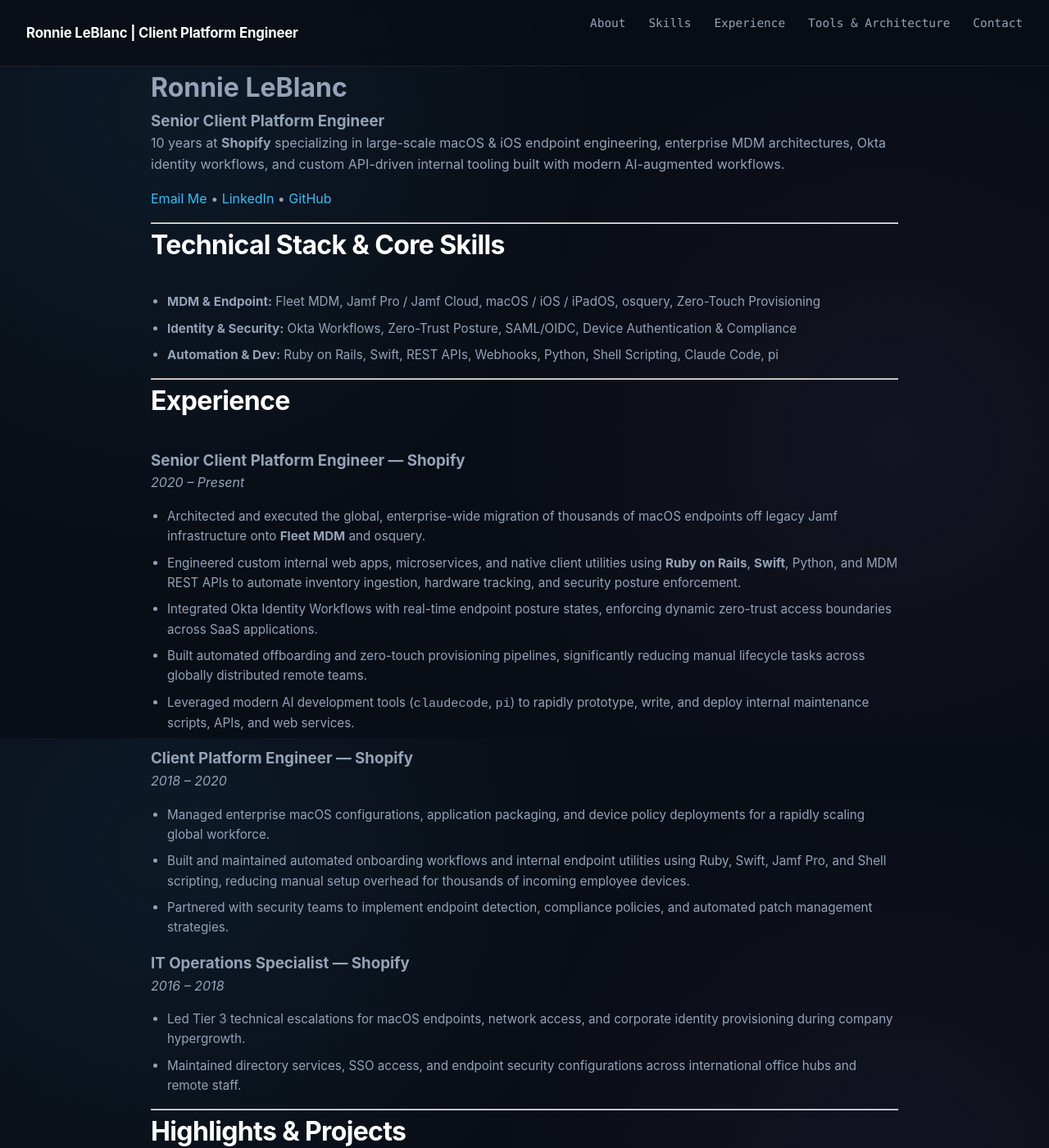
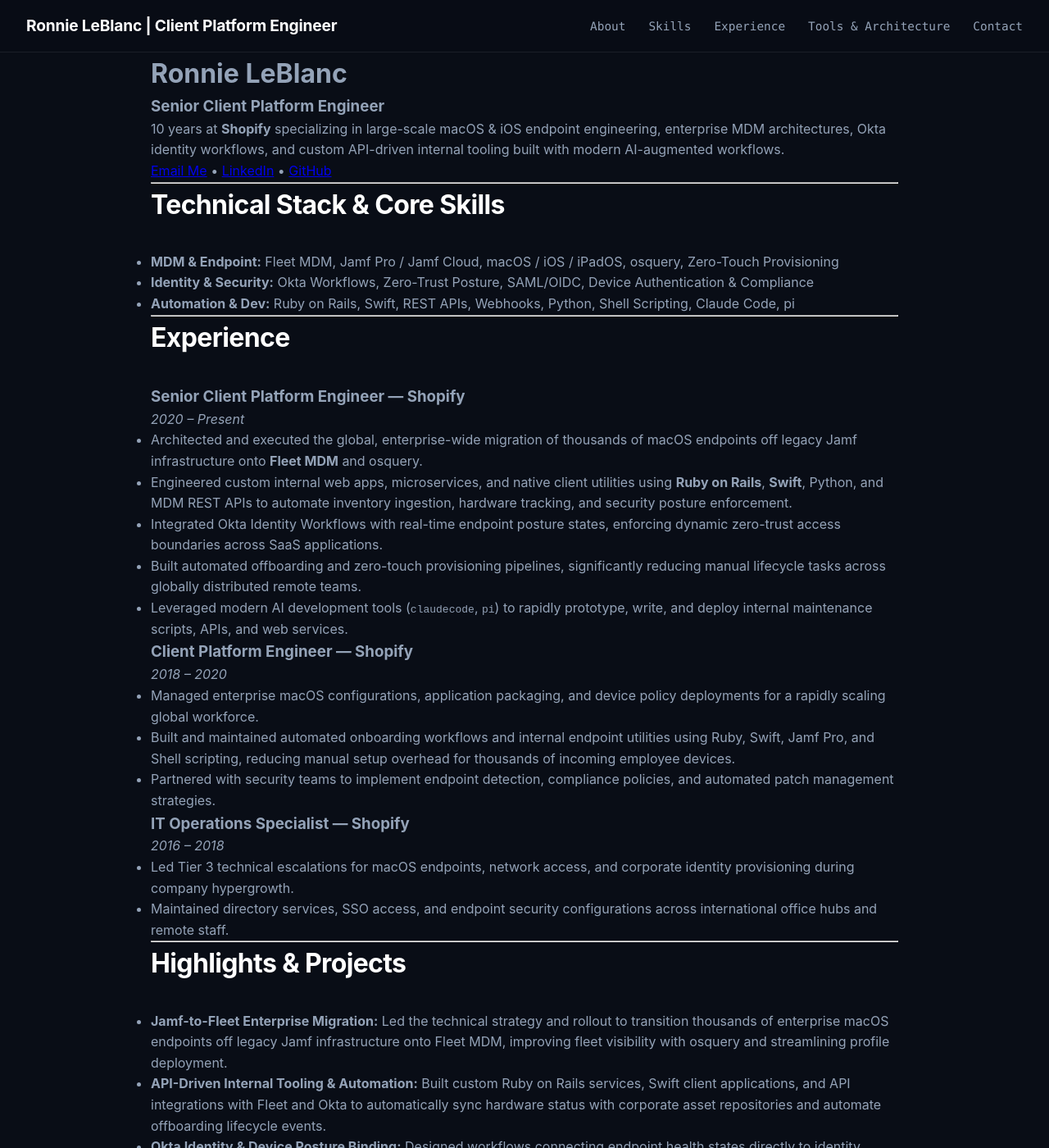
Before and after one commit to ronnieleblanc/ronnieleblanc.github.io, a Jekyll site: the page built from index.md, in a window 1280 px wide and 1400 px high. Shown: the whole window at 82% size. Built offline with Jekyll 4.4.1, drawn with Linux system fonts in a browser that asks for light colours.

Commit message:
Refactor styles in default layout
Removed background images and adjusted styles for navigation and hero sections.

```diff
--- a/_layouts/default.html
+++ b/_layouts/default.html
@@ -31,10 +31,6 @@
       color: var(--text);
       font-family: var(--font-sans);
       line-height: 1.6;
-      background-image:
-        radial-gradient(circle at 15% 15%, rgba(56, 189, 248, 0.08) 0%, transparent 40%),
-        radial-gradient(circle at 85% 60%, rgba(192, 132, 252, 0.05) 0%, transparent 40%);
-      background-attachment: fixed;
       padding-bottom: 5rem;
     }
 
@@ -56,7 +52,7 @@
     .nav-brand {
       font-weight: 700;
       color: var(--heading);
-      font-size: 1.05rem;
+      font-size: 1.2rem;
       letter-spacing: -0.01em;
     }
 
@@ -120,13 +116,10 @@
       font-weight: 800;
       letter-spacing: -0.03em;
       margin-bottom: 1rem;
-    }
-
-    .hero-title em {
-      font-style: normal;
-      background: linear-gradient(135deg, var(--accent) 0%, var(--accent-purple) 100%);
-      -webkit-background-clip: text;
-      -webkit-text-fill-color: transparent;
+      background: rgba(56, 189, 248, 0.1);
+      padding: 0.5rem;
+      border-radius: 8px;
+      display: inline-block;
     }
 
     .hero-subtitle {
@@ -195,25 +188,6 @@
       color: var(--text);
     }
 
-    /* Markdown Element Tweaks */
-    p { margin-bottom: 1rem; }
-    ul { list-style-type: disc; padding-left: 1.25rem; margin-bottom: 1rem; }
-    li { margin-bottom: 0.5rem; font-size: 0.95rem; }
-    a { color: var(--accent); text-decoration: none; }
-    a:hover { text-decoration: underline; }
-
-    /* Tags */
-    .tags { display: flex; flex-wrap: wrap; gap: 0.5rem; margin-top: 0.75rem; }
-    .tag {
-      background: rgba(15, 23, 42, 0.8);
-      border: 1px solid var(--card-border);
-      color: var(--text-bright);
-      padding: 0.25rem 0.6rem;
-      border-radius: 4px;
-      font-size: 0.8rem;
-      font-family: var(--font-mono);
-    }
-
     /* Contact Links */
     .contact-links { display: flex; gap: 1rem; flex-wrap: wrap; margin-top: 1.5rem; }
     .btn {
```
